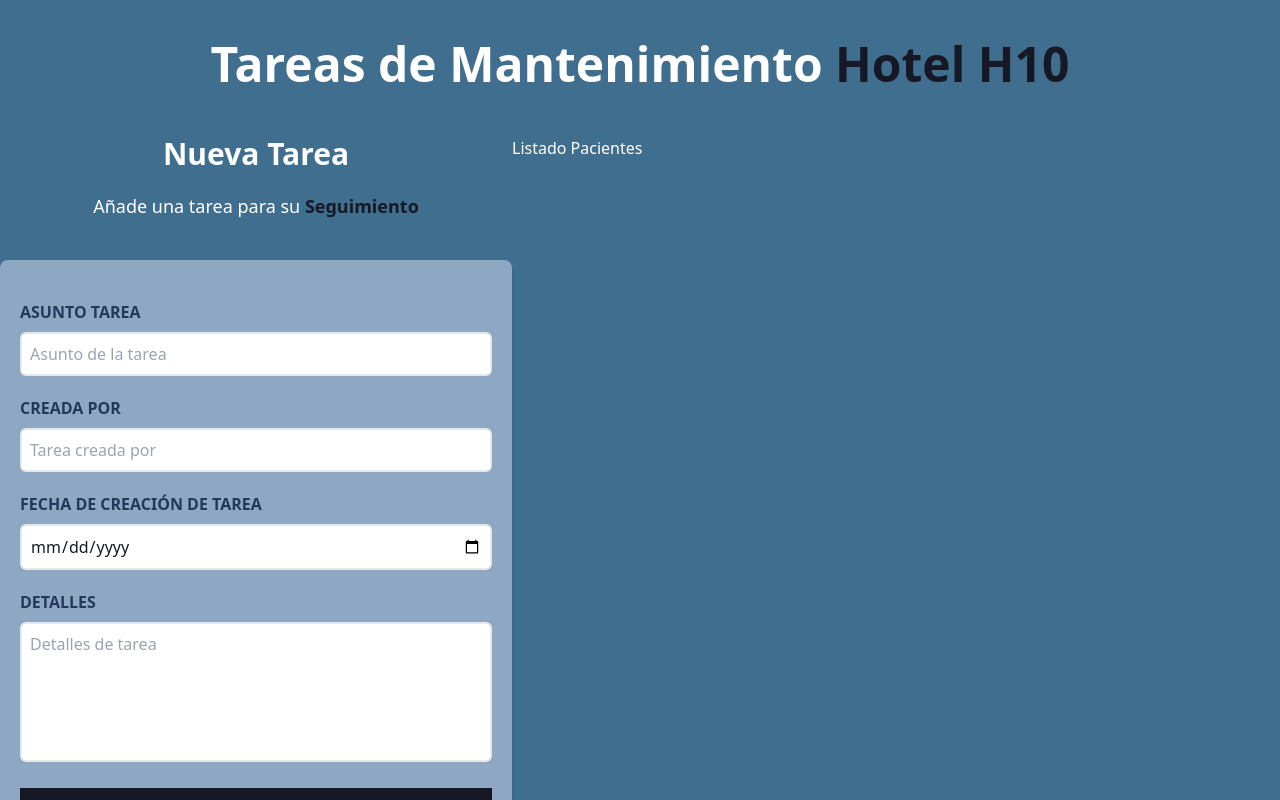
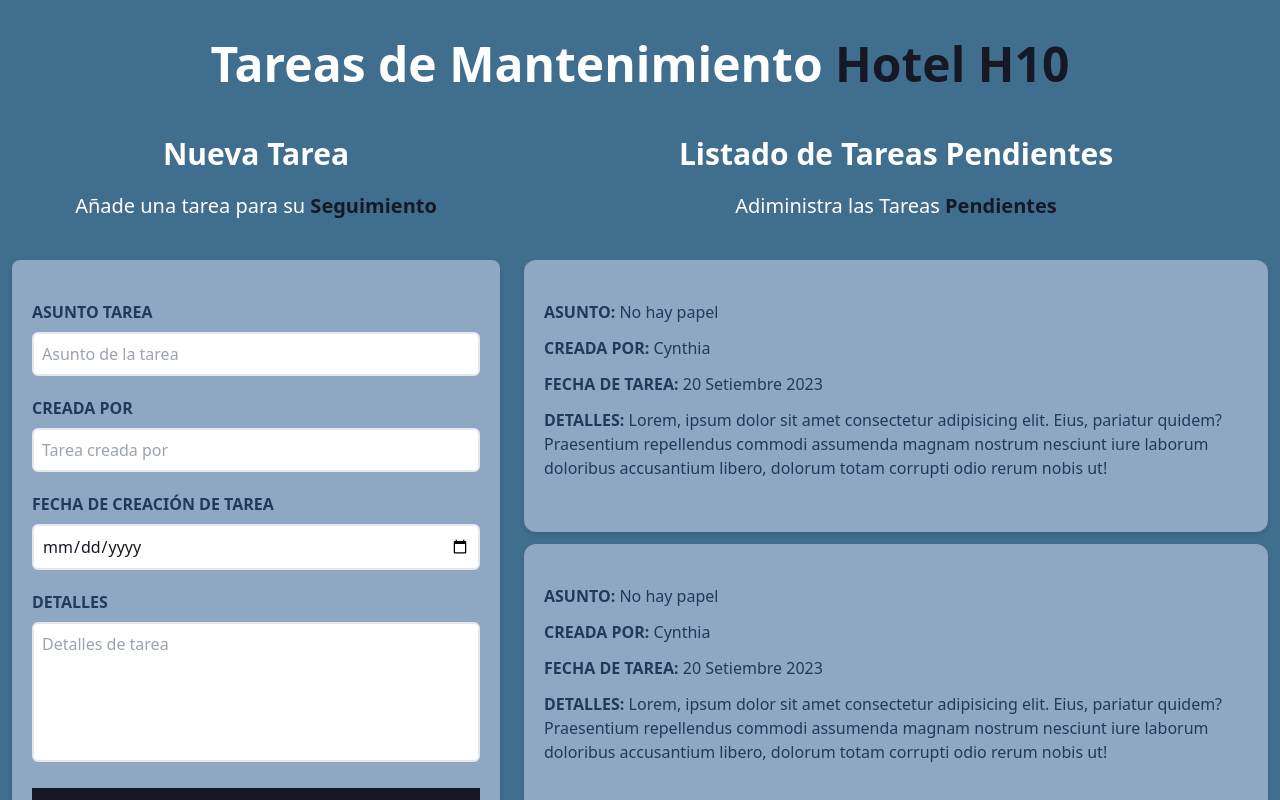
Before and after one commit to PabloRamirezDeveloper/programa_tareas_react, a React (Vite) app: page / in a window 1280 px wide. Shown: the top 800 px of the page. Built offline with nearby package versions, Linux system fonts and the light colour scheme.

Commit message:
creacion de los componentes listadoTareas y Tareas

```diff
--- a/src/components/Formulario.jsx
+++ b/src/components/Formulario.jsx
@@ -3,15 +3,15 @@
 const Formulario = () => {
   return (
     <div className="md:w-1/2 lg:w-2/5">
-      <h2 className="font-black text-3xl text-center">
+      <h2 className="font-black text-2xl lg:text-3xl text-center">
         Nueva Tarea
       </h2>
-      <p className="text-lg mt-5 text-center mb-10">
+      <p className="text-xl mt-5 text-center mb-10">
         Añade una tarea para su {""}
         <span className="azul-oscuro font-bold">Seguimiento</span>
       </p>
 
-      <form className="celeste shadow-md rounded-lg py-10 px-5 azul-oscuro space-y-5 mb-5">
+      <form className="celeste shadow-md rounded-lg py-10 px-5 azul-oscuro space-y-5 mb-5 mx-3 ">
         <div>
 
           <label htmlFor="asunto" className="block azul uppercase font-bold">Asunto tarea</label>
--- a/src/components/ListadoTareas.jsx
+++ b/src/components/ListadoTareas.jsx
@@ -1,11 +1,28 @@
+import Tareas from "./Tareas"
+
 
 
 const ListadoTareas = () => {
   return (
 
-    <div className="md:w-1/2 lg:w-3/5">
+    <div className="md:w-1/2 lg:w-3/5 ">
 
-       <h2>Listado Pacientes</h2>
+      <h2 className="font-black text-2xl lg:text-3xl text-center">Listado de Tareas Pendientes</h2>
+
+      <p className="text-xl mt-5 text-center mb-10">
+        Adiministra las Tareas {""}
+        <span className="azul-oscuro font-bold">Pendientes</span>
+      </p>
+      <div className="md:h-screen overflow-y-scroll space-y-3 mb-4 ">
+
+
+        <Tareas />
+        <Tareas />
+        <Tareas />
+        <Tareas />
+        <Tareas />
+        <Tareas />
+      </div>
     </div>
 
   )
--- /dev/null
+++ b/src/components/Tareas.jsx
@@ -0,0 +1,32 @@
+
+
+const Tareas = () => {
+    return (
+
+        <div className="mx-3 celeste shadow-md px-5 py-10 rounded-xl ">
+            <p className="font-bold mb-3 azul uppercase">Asunto: {''}
+                <span className="font-normal normal-case">No hay papel</span>
+            </p>
+
+            <p className="font-bold mb-3 azul uppercase">Creada por: {''}
+                <span className="font-normal normal-case">Cynthia</span>
+            </p>
+
+            <p className="font-bold mb-3 azul uppercase">Fecha de tarea: {''}
+                <span className="font-normal normal-case">20 Setiembre 2023</span>
+            </p>
+
+            <p className="font-bold mb-3 azul uppercase">Detalles: {''}
+                <span className="font-normal normal-case">Lorem, ipsum dolor sit
+                    amet consectetur adipisicing elit. Eius, pariatur quidem? Praesentium
+                    repellendus commodi assumenda magnam nostrum nesciunt iure laborum
+                    doloribus accusantium libero, dolorum totam corrupti odio rerum nobis ut!
+                </span>
+            </p>
+        </div>
+
+
+    )
+}
+
+export default Tareas
```
